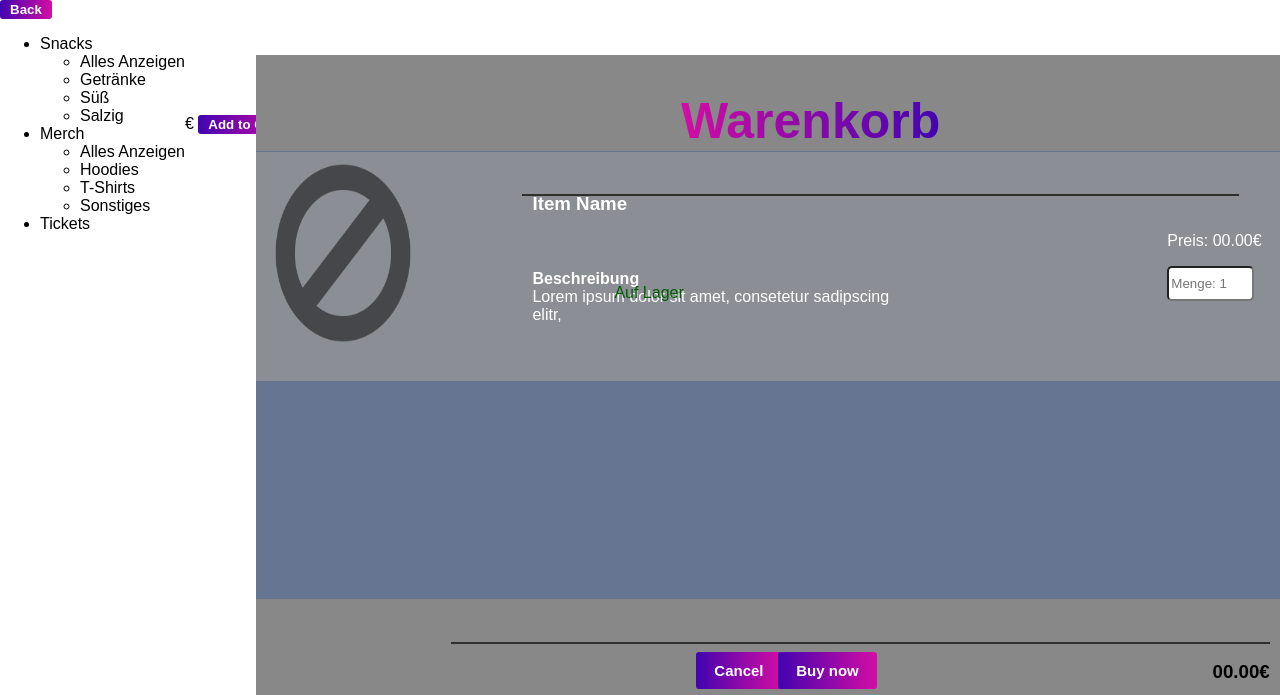
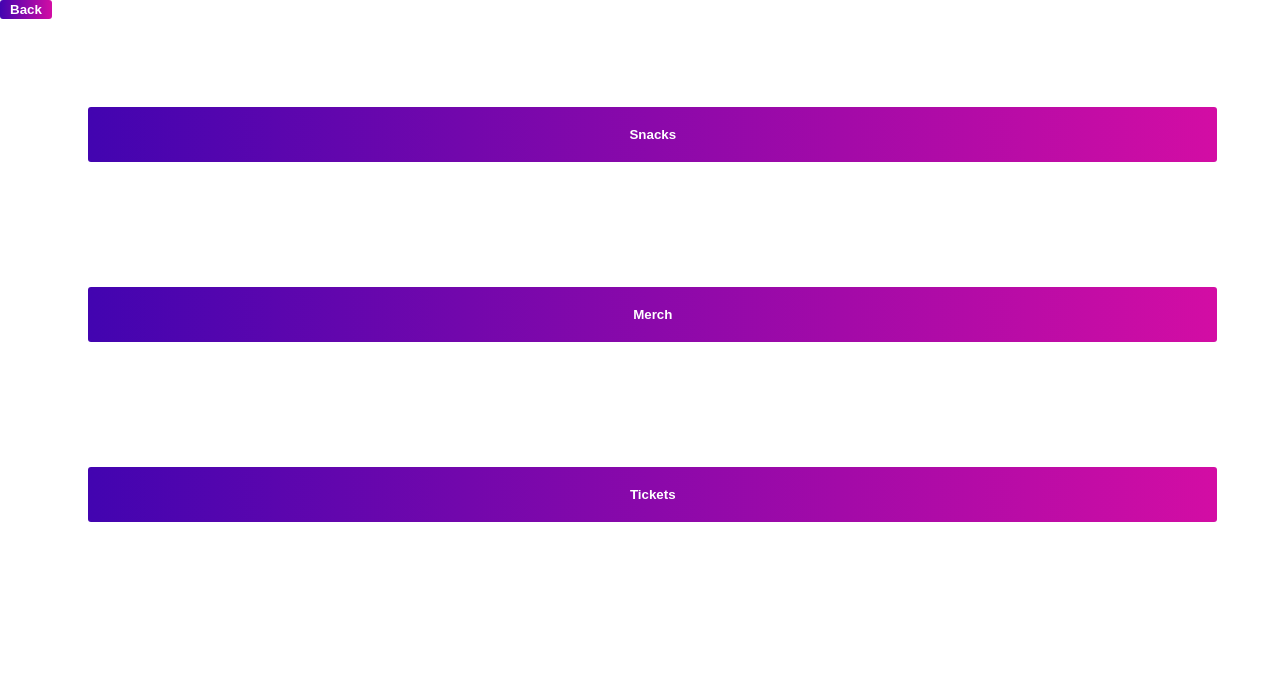
Before and after one commit to FabianHen/AstroSphere, a Flask app: page /terminal/shop in a window 1280 px wide. Shown: the part 105-800 px from the top of the page. Run offline with Flask 3, Linux system fonts and the light colour scheme.

Commit message:
add collapsing filters

```diff
--- a/applications/static/css/shop.css
+++ b/applications/static/css/shop.css
@@ -35,9 +35,34 @@ button {
     padding: 2px 10px 2px 10px;
 }
 
+button:hover{
+    background: var(--astrosphere-blue);
+    cursor: pointer;
+}
 
 
-#cart_button{
+.filter {
+    display: flex;
+    flex-direction: column;
+    flex: 1;
+    padding-left: 2%;
+    padding-top: 2%;
+}
+
+.collapsible {
+    margin: 5%;
+    background-color: var(--astrosphere-light-grey);
+}
+
+
+.filter_content {
+    display: none;
+    flex-direction: column;
+    padding-left: 2%;
+    padding-top: 2%;
+}
+
+#cart_button {
     position: absolute;
     top: 5px;
     right: 5px;
@@ -45,7 +70,11 @@ button {
 }
 
 
-.item{
+.product_card {
+    display: none;
+}
+
+.item {
     width: 100%;
     height: 50%;
     margin-top: 1px;
@@ -55,25 +84,28 @@ button {
     background-color: rgba(150, 150, 150, 0.772);
 }
 
-.item img{
+.item img {
     height: 90%;
     width: 15%;
     margin-left: 1%;
 }
-.item h3{
+
+.item h3 {
     position: relative;
     color: white;
     bottom: 80%;
     left: 27%;
 }
-.item .beschreibung{
+
+.item .beschreibung {
     position: relative;
     color: white;
     bottom: 72%;
     left: 27%;
     width: 35%;
 }
-.item .line{
+
+.item .line {
     position: relative;
     bottom: 98%;
     left: 26%;
@@ -81,14 +113,15 @@ button {
     height: 2px;
     background-color: #2e2e2e;
 }
-.item .preis{
+
+.item .preis {
     position: relative;
     color: white;
     bottom: 120%;
     left: 89%;
 }
 
-.item .numberOfItems{
+.item .numberOfItems {
     height: 35px;
     width: 87px;
     color: var(--astrosphere-blue);
@@ -99,14 +132,15 @@ button {
     left: 89%;
 }
 
-.item .Lager{
+.item .Lager {
     display: block;
     position: relative;
     margin-left: 35%;
-    bottom : 135%;
+    bottom: 135%;
     color: rgb(2, 93, 2);
 }
-.item .nLager{
+
+.item .nLager {
     display: none;
     position: relative;
     margin-left: 35%;
@@ -117,7 +151,8 @@ button {
 
 
 
-#shoppingCart{
+#shoppingCart {
+    display: none;
     position: absolute;
     top: 20vh;
     left: 20%;
@@ -126,7 +161,7 @@ button {
     background-color: #888888;
 }
 
-#shoppingCart h1{
+#shoppingCart h1 {
     color: transparent;
     background-image: linear-gradient(to right, var(--astrosphere-pink), var(--astrosphere-blue));
     -webkit-background-clip: text;
@@ -137,7 +172,7 @@ button {
     left: 41.5%;
 }
 
-#itemList{
+#itemList {
     position: absolute;
     left: 0;
     top: 15%;
@@ -148,14 +183,15 @@ button {
     overflow-x: hidden;
 }
 
-#shoppingCart #cancel{
+#shoppingCart #cancel {
     position: absolute;
     bottom: 1%;
     left: 43%;
     font-size: 15px;
     padding: 10 18 10 18;
 }
-#shoppingCart #buy{
+
+#shoppingCart #buy {
     position: absolute;
     bottom: 1%;
     left: 51%;
@@ -163,11 +199,11 @@ button {
     padding: 10 18 10 18;
 }
 
-#shoppingCart button:hover{
+#shoppingCart button:hover {
     opacity: 60%;
 }
 
-#gesKosten{
+#gesKosten {
     position: absolute;
     bottom: 8%;
     right: 1%;
@@ -176,7 +212,8 @@ button {
     height: 2px;
     background-color: #2e2e2e;
 }
-#gesKosten h3{
+
+#gesKosten h3 {
     color: black;
     position: absolute;
     right: 0;
--- a/applications/static/script/shop.js
+++ b/applications/static/script/shop.js
@@ -1,12 +1,20 @@
 function goBack() {
-    window.location.href = window.location.href.split('/', window.location.href.split('/').length-1).join('/');
+    window.location.href = window.location.href.split('/', window.location.href.split('/').length - 1).join('/');
+}
+
+function collapseFilter(filter) {
+    let content = document.getElementById(filter);
+    if (content.style.display == "flex") {
+        content.style.display = "none";
+    } else {
+        content.style.display = "flex";
+    }
 }
 
 
 
-
-shoppingCart=[];
-var numberOfItems=0;
+shoppingCart = [];
+var numberOfItems = 0;
 
 class Artikel {
     constructor(type, anzahl, preis) {
@@ -16,7 +24,7 @@ class Artikel {
     }
 }
 
-function addItemToCart(type, anzahl, preis){
+function addItemToCart(type, anzahl, preis) {
     aktItem = new Artikel(type, anzahl, preis);
     for (let i = 0; i < shoppingCart.length; i++) {
         const item = shoppingCart[i];
@@ -31,7 +39,7 @@ function addItemToCart(type, anzahl, preis){
     createItems();
 }
 
-function removeItemFromCart(type, anzahl){
+function removeItemFromCart(type, anzahl) {
     for (let i = 0; i < shoppingCart.length; i++) {
         const item = shoppingCart[i];
         if (item.type === type) {
@@ -46,47 +54,47 @@ function removeItemFromCart(type, anzahl){
 }
 
 
-function createItems(){
-    var newHTMLString="";
-    for(let i = 0; i< shoppingCart.length; i++){
-        var newHTMLItem="<div class='item' id='item_"+ i+1 +"'>\n";
-        newHTMLItem+="\t<div style='height: 100%; width: 100%;'>\n";
-        newHTMLItem+="\t\t<img src='../static/images/pictureNotFound.png' alt='item image' id='item_"+ i+1 +"Img'>\n";
-        newHTMLItem+="\t\t<h3 id='item_"+ i+1 +"Name'>Item Name</h3>\n";
-        newHTMLItem+="\t\t<div class='line'></div>\n";
-        newHTMLItem+="\t\t<p class='beschreibung' id='item_"+ i+1 +"Desc'><b>Beschreibung</b><br>Lorem ipsum dolor sit amet, consetetur sadipscing elitr, </p>\n";
-        newHTMLItem+="\t\t<p class='preis' id='item_"+ i+1 +"Preis'>Preis: 00.00€</p>\n";
-        newHTMLItem+="\t\t<input type='number' min='0' max='7' class='numberOfItems' placeholder='Menge: 1' id='item_"+ i+1 +"Num'>\n";
-        newHTMLItem+="\t\t<p class='Lager' id='item_" + i+1+ "L'>Auf Lager</p>\n";
-        newHTMLItem+="\t\t<p class='nLager' id='item_"+i+1+"nL'>Nicht Auf Lager</p>\n";
-        newHTMLItem+="\t</div>\n</div>";
+function createItems() {
+    var newHTMLString = "";
+    for (let i = 0; i < shoppingCart.length; i++) {
+        var newHTMLItem = "<div class='item' id='item_" + i + 1 + "'>\n";
+        newHTMLItem += "\t<div style='height: 100%; width: 100%;'>\n";
+        newHTMLItem += "\t\t<img src='../static/images/pictureNotFound.png' alt='item image' id='item_" + i + 1 + "Img'>\n";
+        newHTMLItem += "\t\t<h3 id='item_" + i + 1 + "Name'>Item Name</h3>\n";
+        newHTMLItem += "\t\t<div class='line'></div>\n";
+        newHTMLItem += "\t\t<p class='beschreibung' id='item_" + i + 1 + "Desc'><b>Beschreibung</b><br>Lorem ipsum dolor sit amet, consetetur sadipscing elitr, </p>\n";
+        newHTMLItem += "\t\t<p class='preis' id='item_" + i + 1 + "Preis'>Preis: 00.00€</p>\n";
+        newHTMLItem += "\t\t<input type='number' min='0' max='7' class='numberOfItems' placeholder='Menge: 1' id='item_" + i + 1 + "Num'>\n";
+        newHTMLItem += "\t\t<p class='Lager' id='item_" + i + 1 + "L'>Auf Lager</p>\n";
+        newHTMLItem += "\t\t<p class='nLager' id='item_" + i + 1 + "nL'>Nicht Auf Lager</p>\n";
+        newHTMLItem += "\t</div>\n</div>";
 
-        newHTMLString+=newHTMLItem+"\n\n";
+        newHTMLString += newHTMLItem + "\n\n";
 
     }
 
-    document.getElementById('itemList').innerHTML=newHTMLString;
+    document.getElementById('itemList').innerHTML = newHTMLString;
 }
 
 
-function updateShoppingCart(){
-    var gesSumme=0.0;
-    for(let i = 0; i< shoppingCart.length; i++){
+function updateShoppingCart() {
+    var gesSumme = 0.0;
+    for (let i = 0; i < shoppingCart.length; i++) {
         const item = shoppingCart[i];
 
-        var aktType=item.type;
-        var aktPreis=item.preis;
-        var aktAnzahl=item.anzahl;
-        console.log("aktItem: "+aktType+" "+aktPreis+" "+aktAnzahl);
+        var aktType = item.type;
+        var aktPreis = item.preis;
+        var aktAnzahl = item.anzahl;
+        console.log("aktItem: " + aktType + " " + aktPreis + " " + aktAnzahl);
 
-        document.getElementById('item_'+i+1+'Name').innerHTML=aktType;
-        document.getElementById('item_'+i+1+'Preis').innerHTML="Preis: "+aktPreis+"€";
-        document.getElementById('item_'+i+1+'Num').value=aktAnzahl;
+        document.getElementById('item_' + i + 1 + 'Name').innerHTML = aktType;
+        document.getElementById('item_' + i + 1 + 'Preis').innerHTML = "Preis: " + aktPreis + "€";
+        document.getElementById('item_' + i + 1 + 'Num').value = aktAnzahl;
 
-        gesSumme+=item.anzahl*item.preis;
+        gesSumme += item.anzahl * item.preis;
     }
 
-    document.getElementById('gesKostenNum').textContent=gesSumme+"€";
+    document.getElementById('gesKostenNum').textContent = gesSumme + "€";
 }
 
 
@@ -96,22 +104,22 @@ function updateShoppingCart(){
 
 
 
-function goTo_shoppingCart(){
-    if(document.getElementById('shoppingCart').style.display=="flex"){
-        document.getElementById('shoppingCart').style.display="none";
+function goTo_shoppingCart() {
+    if (document.getElementById('shoppingCart').style.display == "flex") {
+        document.getElementById('shoppingCart').style.display = "none";
     }
-    else{
-        document.getElementById('shoppingCart').style.display="flex";
+    else {
+        document.getElementById('shoppingCart').style.display = "flex";
     }
 
 }
 
-function cancel_Order(){
+function cancel_Order() {
     console.log("cancel Order");
-    shoppingCart=[];
-    document.getElementById('shoppingCart').style.display="none";
+    shoppingCart = [];
+    document.getElementById('shoppingCart').style.display = "none";
 }
-function buy_Order(){
+function buy_Order() {
     console.log("buy Order");
 
     //send current shopping cart to python program (there it should be connected with the database)
--- a/applications/templates/shop.html
+++ b/applications/templates/shop.html
@@ -19,25 +19,26 @@
     </div>
     <main>
         <div class="filter">
-            <ul>
-                <li>Snacks
-                    <ul>
-                        <li>Alles Anzeigen</li>
-                        <li>Getränke</li>
-                        <li>Süß</li>
-                        <li>Salzig</li>
-                    </ul>
-                </li>
-                <li>Merch
-                    <ul>
-                        <li>Alles Anzeigen</li>
-                        <li>Hoodies</li>
-                        <li>T-Shirts</li>
-                        <li>Sonstiges</li>
-                    </ul>
-                </li>
-                <li>Tickets</li>
-            </ul>
+            <button class="collapsible" type="button" onclick="collapseFilter('snack_filter')"><h4>Snacks</h4></button>
+
+            <div id="snack_filter" class="filter_content">
+                <div>Alles Anzeigen</div>
+                <div>Getränke</div>
+                <div>Süß</div>
+                <div>Salzig</div>
+            </div>
+
+            <button class="collapsible" type="button" onclick="collapseFilter('merch_filter')"><h4>Merch</h4></button>
+
+            <div id="merch_filter" class="filter_content">
+                <div>Alles Anzeigen</div>
+                <div>Hoodies</div>
+                <div>T-Shirts</div>
+                <div>Sonstiges</div>
+            </div>
+
+            <button class="collapsible" type="button"><h4>Tickets</h4></button>
+
         </div>
 
         <div class="products">
@@ -73,11 +74,13 @@
 
             <div class="item" id="item_1">
                 <div style="height: 100%; width: 100%;">
-                    <img src="../static/images/pictureNotFound.png" alt="item image" id="item_1Img">
+                    <img src="../static/images/pictureNotFound.png" alt="item image" id="item_1Img" width="100"
+                        height="100">
                     <h3 id="item_1Name">Item Name</h3>
                     <div class="line"></div>
 
-                    <p class="beschreibung" id="item_1Desc"><b>Beschreibung</b><br>Lorem ipsum dolor sit amet, consetetur sadipscing elitr, </p>
+                    <p class="beschreibung" id="item_1Desc"><b>Beschreibung</b><br>Lorem ipsum dolor sit amet,
+                        consetetur sadipscing elitr, </p>
 
                     <p class="preis" id="item_1Preis">Preis: 00.00€</p>
 
@@ -97,9 +100,9 @@
         <div id="gesKosten">
             <h3 id="gesKostenNum">00.00€</h3>
         </div>
-    <button id="cancel" onclick="cancel_Order()">Cancel</button>
-    <button id="buy" onclick="buy_Order()">Buy now</button>
-</div>
+        <button id="cancel" onclick="cancel_Order()">Cancel</button>
+        <button id="buy" onclick="buy_Order()">Buy now</button>
+    </div>
 
 
 
```
